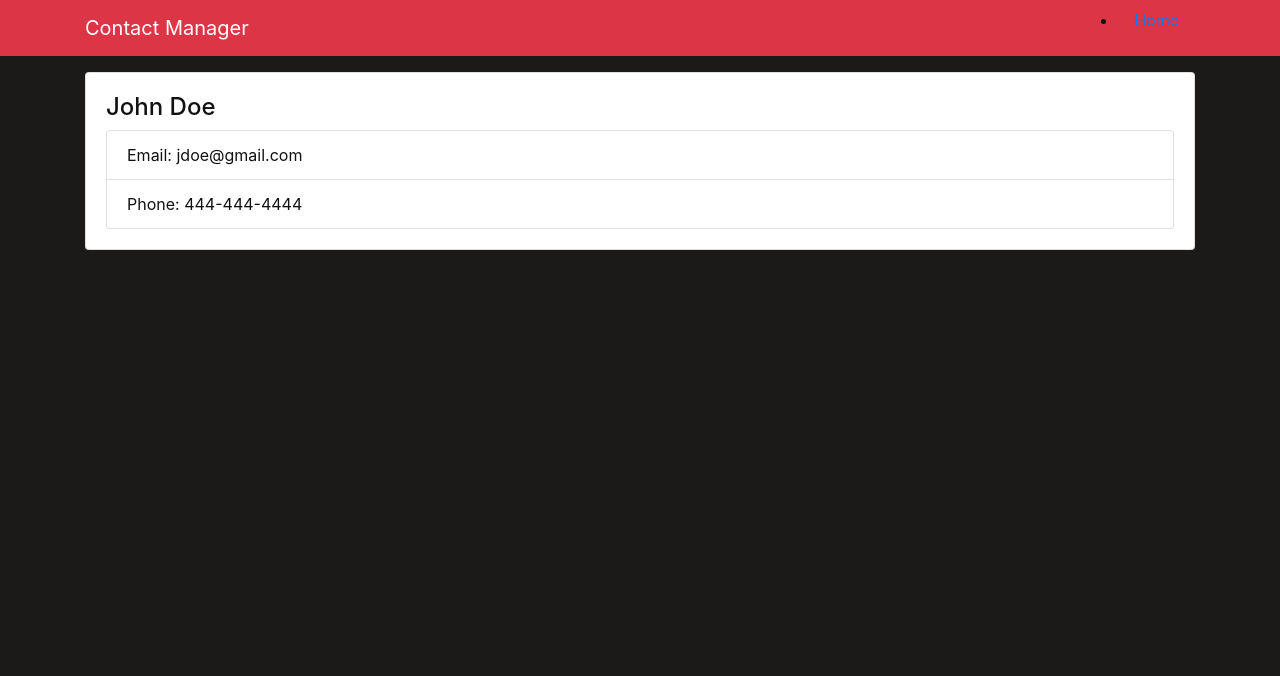
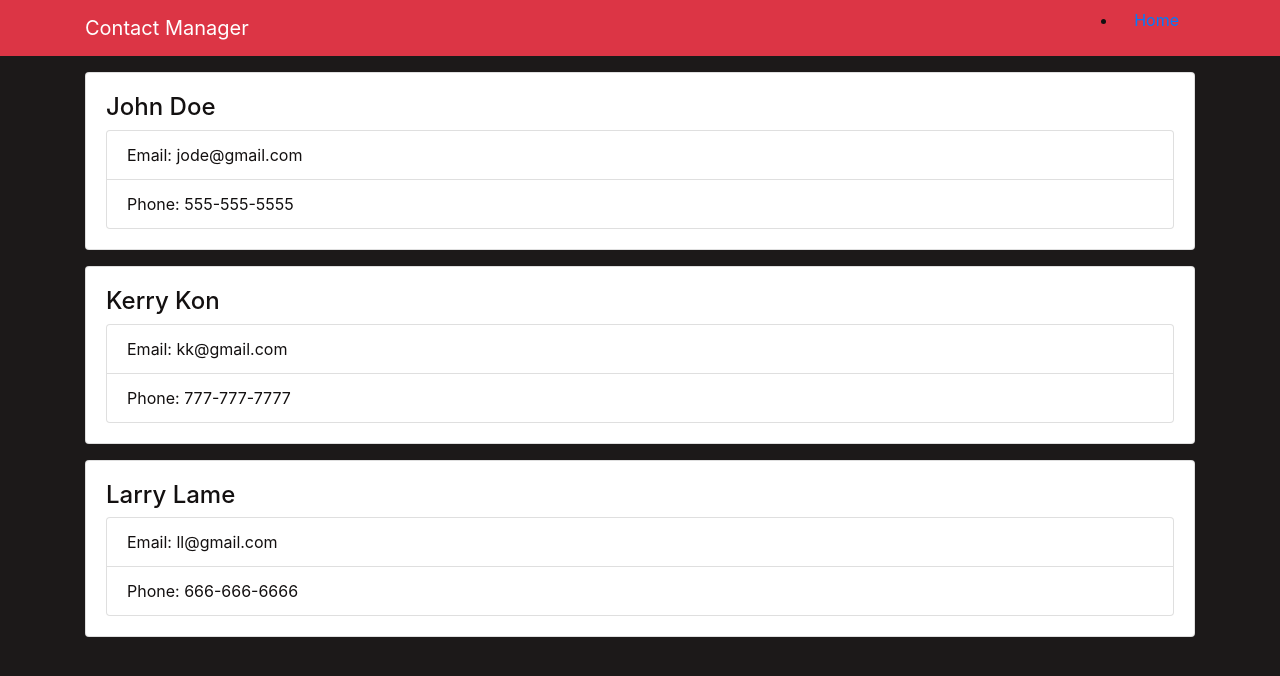
Before and after one commit to alexsjcho/contact-manager-react-app, a React (Create React App) app: page / in a window 1280 px wide. Shown: the top 676 px of the page. Built offline with nearby package versions, Linux system fonts and the light colour scheme.

Commit message:
added states to Contacts.js

```diff
--- a/public/index.html
+++ b/public/index.html
@@ -17,4 +17,6 @@
     <noscript>You need to enable JavaScript to run this app.</noscript>
     <div id="root"></div>
   </body>
+
+
 </html>
--- a/src/App.js
+++ b/src/App.js
@@ -1,5 +1,5 @@
 import React, { Component } from "react";
-import Contact from "./components/Contact";
+import Contacts from "./components/Contacts";
 import Header from "./components/Header";
 import "bootstrap/dist/css/bootstrap.min.css";
 import "./App.css";
@@ -10,11 +10,7 @@
       <div className="App">
         <Header branding="Contact Manager" />
         <div className="container">
-          <Contact
-            name="John Doe"
-            email="jdoe@gmail.com"
-            phone="444-444-4444"
-          />
+          <Contacts />
         </div>
       </div>
     );
--- a/src/components/Contact.js
+++ b/src/components/Contact.js
@@ -3,14 +3,14 @@
 
 class Contact extends Component {
   render() {
-    const { name, email, phone } = this.props;
+    const { contact } = this.props;
 
     return (
       <div className="card card-body mb-3">
-        <h4>{name}</h4>
+        <h4>{contact.name}</h4>
         <ul className="list-group">
-          <li className="list-group-item"> Email: {email}</li>
-          <li className="list-group-item"> Phone: {phone}</li>
+          <li className="list-group-item"> Email: {contact.email}</li>
+          <li className="list-group-item"> Phone: {contact.phone}</li>
         </ul>
       </div>
     );
@@ -18,9 +18,7 @@
 }
 
 Contact.propTypes = {
-  name: PropTypes.string.isRequired,
-  email: PropTypes.string.isRequired,
-  phone: PropTypes.string.isRequired
+  contact: PropTypes.object.isRequired
 };
 
 export default Contact;
--- /dev/null
+++ b/src/components/Contacts.js
@@ -0,0 +1,40 @@
+import React, { Component } from "react";
+import Contact from "./Contact";
+
+class Contacts extends Component {
+  state = {
+    contacts: [
+      {
+        id: 1,
+        name: "John Doe",
+        email: "jode@gmail.com",
+        phone: "555-555-5555"
+      },
+      {
+        id: 2,
+        name: "Kerry Kon",
+        email: "kk@gmail.com",
+        phone: "777-777-7777"
+      },
+      {
+        id: 3,
+        name: "Larry Lame",
+        email: "ll@gmail.com",
+        phone: "666-666-6666"
+      }
+    ]
+  };
+
+  render() {
+    const { contacts } = this.state;
+
+    return (
+      <div>
+        {contacts.map(contact => (
+          <Contact key={contact.id} contact={contact} />
+        ))}
+      </div>
+    );
+  }
+}
+export default Contacts;
```
